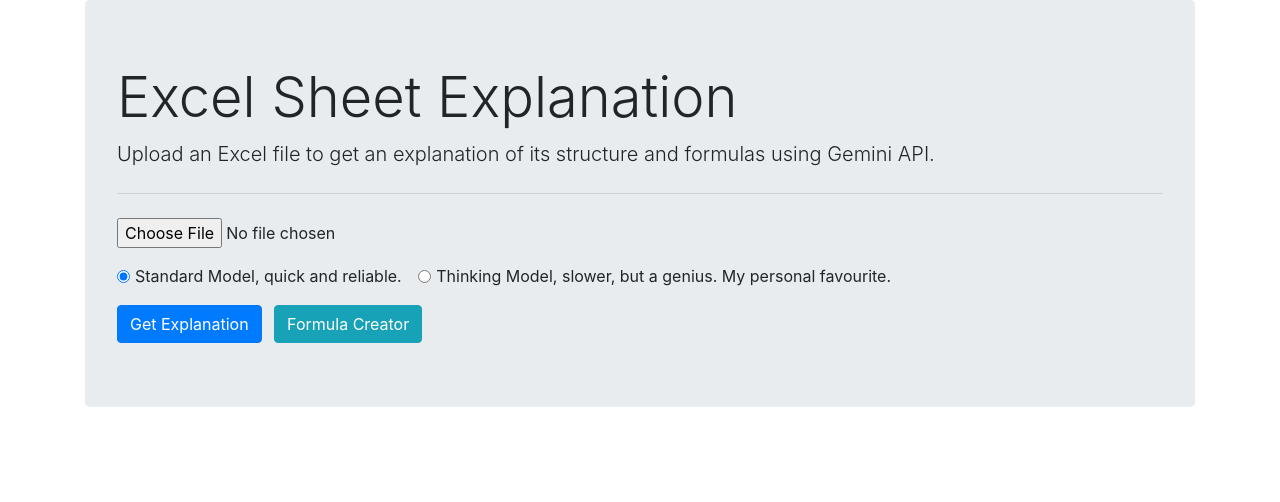
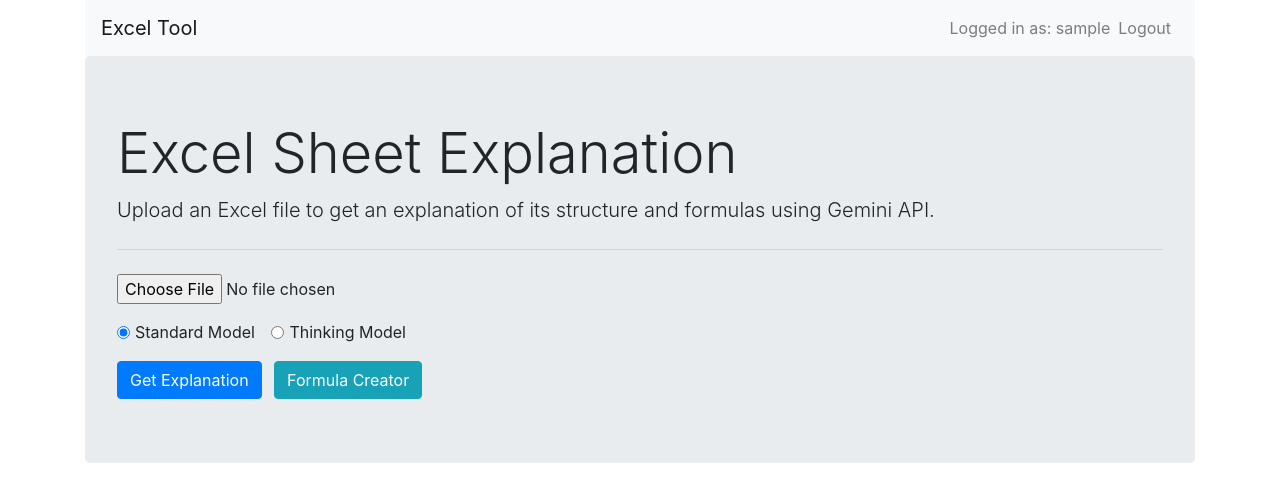
Before and after one commit to seanmcmahon101/render-reconcile-test, a Flask app: page / in a window 1280 px wide. Shown: the top 502 px of the page. Run offline with Flask 3, Linux system fonts and the light colour scheme; the visitor is signed in with stand-in values (Sample User, id 1); some libraries are stand-ins or nearby versions.

Commit message:
Update index.html

```diff
--- a/templates/index.html
+++ b/templates/index.html
@@ -6,8 +6,30 @@
   <link rel="stylesheet" href="https://stackpath.bootstrapcdn.com/bootstrap/4.5.2/css/bootstrap.min.css">
 </head>
 <body>
-  <div class="container">
-    <div class="jumbotron">
+    <div class="container">
+        <nav class="navbar navbar-expand-lg navbar-light bg-light">
+            <a class="navbar-brand" href="/">Excel Tool</a>
+            <button class="navbar-toggler" type="button" data-toggle="collapse" data-target="#navbarNav" aria-controls="navbarNav" aria-expanded="false" aria-label="Toggle navigation">
+                <span class="navbar-toggler-icon"></span>
+            </button>
+            <div class="collapse navbar-collapse" id="navbarNav">
+                <ul class="navbar-nav ml-auto">
+                    {% if current_user.is_authenticated %}
+                    <li class="nav-item">
+                        <span class="navbar-text">Logged in as: {{ current_user.username }}</span>
+                    </li>
+                    <li class="nav-item">
+                        <a class="nav-link" href="{{ url_for('logout') }}">Logout</a>
+                    </li>
+                    {% else %}
+                    <li class="nav-item">
+                        <a class="nav-link" href="{{ url_for('login') }}">Login</a>
+                    </li>
+                    {% endif %}
+                </ul>
+            </div>
+        </nav>
+        <div class="jumbotron">
       <h1 class="display-4">Excel Sheet Explanation</h1>
       <p class="lead">Upload an Excel file to get an explanation of its structure and formulas using Gemini API.</p>
       <hr class="my-4">
@@ -20,11 +42,11 @@
         <div class="form-group">
           <div class="form-check form-check-inline">
             <input class="form-check-input" type="radio" name="model_select" id="standard_model" value="standard" {% if model_name != 'gemini-2.0-flash-thinking-exp' %}checked{% endif %}>
-            <label class="form-check-label" for="standard_model">Standard Model, quick and reliable.</label>
+            <label class="form-check-label" for="standard_model">Standard Model</label>
           </div>
           <div class="form-check form-check-inline">
             <input class="form-check-input" type="radio" name="model_select" id="thinking_model" value="thinking" {% if model_name == 'gemini-2.0-flash-thinking-exp' %}checked{% endif %}>
-            <label class="form-check-label" for="thinking_model">Thinking Model, slower, but a genius. My personal favourite.</label>
+            <label class="form-check-label" for="thinking_model">Thinking Model</label>
           </div>
         </div>
 
```
